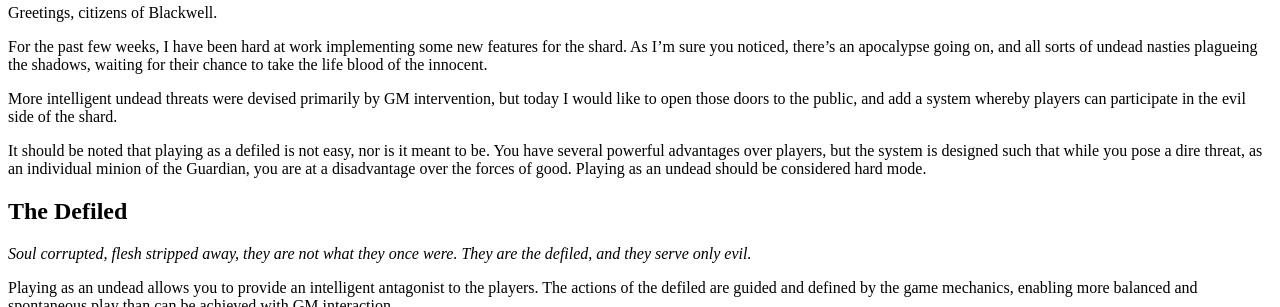
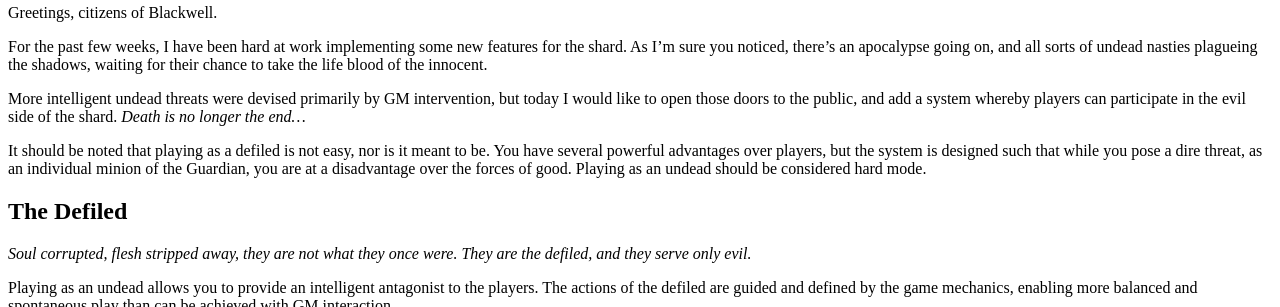
Before and after one commit to nineworldsbooks/nineworldsbooks.github.io, a Jekyll site: the page built from _posts/2013-07-04-the-defiled.md, in a window 1280 px wide and 900 px high, cut to the strip 258-565 px from the top of the window. Built offline with Jekyll 4.4.1, drawn with Linux system fonts in a browser that asks for light colours; comment, search, counter and statistics services are not loaded.

Commit message:
Hint at ability to continue after death

```diff
--- a/_posts/2013-07-04-the-defiled.md
+++ b/_posts/2013-07-04-the-defiled.md
@@ -14,7 +14,7 @@ Greetings, citizens of Blackwell.
 
 For the past few weeks, I have been hard at work implementing some new features for the shard. As I'm sure you noticed, there's an apocalypse going on, and all sorts of undead nasties plagueing the shadows, waiting for their chance to take the life blood of the innocent.
 
-More intelligent undead threats were devised primarily by GM intervention, but today I would like to open those doors to the public, and add a system whereby players can participate in the evil side of the shard.
+More intelligent undead threats were devised primarily by GM intervention, but today I would like to open those doors to the public, and add a system whereby players can participate in the evil side of the shard. *Death is no longer the end...*
 
 It should be noted that playing as a defiled is not easy, nor is it meant to be. You have several powerful advantages over players, but the system is designed such that while you pose a dire threat, as an individual minion of the Guardian, you are at a disadvantage over the forces of good. Playing as an undead should be considered hard mode.
 
```
